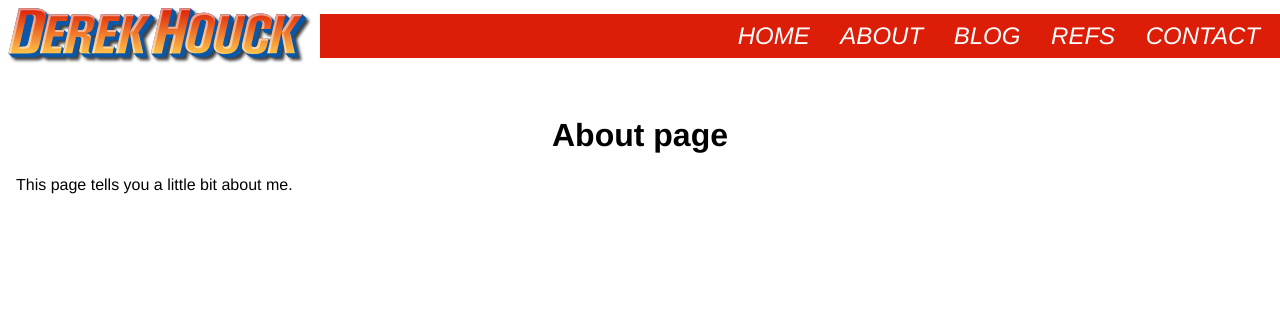
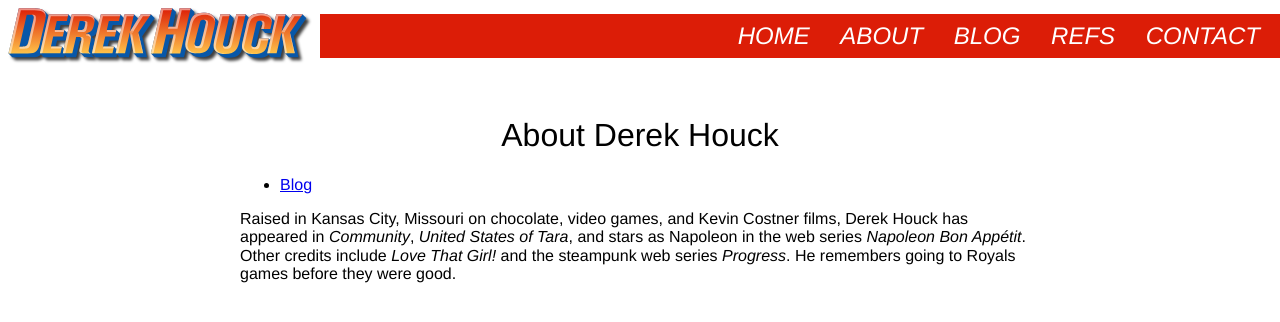
Before and after one commit to derekhouck/derekhouck.github.io, a Jekyll site: the page built from about.md, in a window 1280 px wide. Shown: the top 322 px of the page. Built offline with Jekyll 4.4.1, drawn with Linux system fonts in a browser that asks for light colours; some web fonts are replaced.

Commit message:
Fix fonts

```diff
--- a/_config.yml
+++ b/_config.yml
@@ -1,5 +1,5 @@
 title: derekhouck.github.io
-permalink: /:title
+permalink: /:year/:month/:day/:title
 
 collections:
   authors:
--- a/_sass/fonts.scss
+++ b/_sass/fonts.scss
@@ -1,5 +1,5 @@
 @font-face {
-    font-family: 'Berthold Akzidenz-Grotesk';
+    font-family: 'Akzidenz-Grotesk';
     src: local('Berthold Akzidenz-Grotesk Medium Condensed Italic'), local('AkzidenzGroteskBE-MdCnIt'),
         url('../assets/fonts/hinted-AkzidenzGroteskBE-MdCnIt.woff2') format('woff2'),
         url('../assets/fonts/hinted-AkzidenzGroteskBE-MdCnIt.woff') format('woff');
@@ -7,29 +7,47 @@
     font-style: italic;
 }
 
+@font-face {
+    font-family: 'Akzidenz-Grotesk';
+    src: local('Berthold Akzidenz-Grotesk Medium Condensed'), local('AkzidenzGroteskBE-MdCn'),
+        url('../assets/fonts/hinted-AkzidenzGroteskBE-MdCn.woff2') format('woff2'),
+        url('../assets/fonts/hinted-AkzidenzGroteskBE-MdCn.woff') format('woff');
+    font-weight: 500;
+    font-style: normal;
+}
+
 // @font-face {
-//     font-family: 'Berthold Akzidenz-Grotesk';
-//     src: local('Berthold Akzidenz-Grotesk Medium Condensed'), local('AkzidenzGroteskBE-MdCn'),
-//         url('../assets/fonts/hinted-AkzidenzGroteskBE-MdCn.woff2') format('woff2'),
-//         url('../assets/fonts/hinted-AkzidenzGroteskBE-MdCn.woff') format('woff');
+//     font-family: 'Akzidenz-Grotesk';
+//     src: local('Berthold Akzidenz-Grotesk Medium'), local('AkzidenzGroteskBE-Md'),
+//         url('../assets/fonts/hinted-AkzidenzGroteskBE-Md.woff2') format('woff2'),
+//         url('../assets/fonts/hinted-AkzidenzGroteskBE-Md.woff') format('woff');
 //     font-weight: 500;
 //     font-style: normal;
 // }
 
 @font-face {
-    font-family: 'Berthold Akzidenz-Grotesk';
-    src: local('Berthold Akzidenz-Grotesk Medium'), local('AkzidenzGroteskBE-Md'),
-        url('../assets/fonts/hinted-AkzidenzGroteskBE-Md.woff2') format('woff2'),
-        url('../assets/fonts/hinted-AkzidenzGroteskBE-Md.woff') format('woff');
-    font-weight: 500;
-    font-style: normal;
-}
-
-@font-face {
-    font-family: 'Berthold Akzidenz-Grotesk';
+    font-family: 'Akzidenz-Grotesk';
     src: local('Berthold Akzidenz-Grotesk Extra Bold Condensed Italic'), local('AkzidenzGroteskBE-XBdCnIt'),
         url('../assets/fonts/hinted-AkzidenzGroteskBE-XBdCnIt.woff2') format('woff2'),
         url('../assets/fonts/hinted-AkzidenzGroteskBE-XBdCnIt.woff') format('woff');
     font-weight: bold;
     font-style: italic;
 }
+
+@font-face {
+    font-family: 'Akzidenz-Grotesk';
+    src: url("../assets/fonts/Berthold\ Akzidenz\ Grotesk\ Regular.woff2") format("woff2"),
+        url("../assets/fonts/Berthold\ Akzidenz\ Grotesk\ Regular.woff") format("woff"),
+        url("../assets/fonts/Berthold\ Akzidenz\ Grotesk\ Regular.otf") format("opentype");
+    font-style:normal;
+    font-weight:400;
+}
+
+@font-face {
+    font-family: 'Akzidenz-Grotesk';
+    src:url("../assets/fonts/Berthold\ Akzidenz\ Grotesk\ Italic.woff2") format("woff2"),
+    url("../assets/fonts/Berthold\ Akzidenz\ Grotesk\ Italic.woff") format("woff"),
+    url("../assets/fonts/Berthold\ Akzidenz\ Grotesk\ Italic.otf") format("opentype");
+    font-style: italic;
+    font-weight:400;
+}
--- a/_sass/main.scss
+++ b/_sass/main.scss
@@ -1,5 +1,6 @@
 body {
-  font-family: 'Berthold Akzidenz-Grotesk', Helvetica, Arial, sans-serif;
+  font-family: 'Akzidenz-Grotesk', Helvetica, Arial, sans-serif;
+  font-weight: 400;
   -webkit-font-smoothing: antialiased;
 	-moz-osx-font-smoothing: grayscale;
 }
@@ -7,6 +8,10 @@
 body.navy {
   background: $navy;
   color: white;
+}
+
+h1, h2, h3, h4, h5, h6 {
+  font-weight: 500;
 }
 
 h1 {
@@ -18,6 +23,8 @@
 }
 
 .site-content {
+  margin: 0 auto;
+  max-width: 50em;
   padding: 6rem 1rem 1rem;
   section {
     box-sizing: border-box;
@@ -39,6 +46,7 @@
   display: grid;
   font-size: 1.5em;
   font-style: italic;
+  font-weight: 500;
   grid-template-areas:
     "logo"
     "nav";
@@ -114,6 +122,7 @@
 
 // Homepage
 .home.site-content {
+  max-width: 100vw;
   padding: 0;
 }
 
--- a/about.md
+++ b/about.md
@@ -1,6 +1,8 @@
 ---
 title: About
 ---
-# About page
+# About Derek Houck
 
-This page tells you a little bit about me.
+- [Blog](/blog.html)
+
+Raised in Kansas City, Missouri on chocolate, video games, and Kevin Costner films, Derek Houck has appeared in _Community_, _United States of Tara_, and stars as Napoleon in the web series _Napoleon Bon Appétit_. Other credits include _Love That Girl!_ and the steampunk web series _Progress_. He remembers going to Royals games before they were good.
```
Also changed, not shown: assets/fonts/Berthold Akzidenz Grotesk Italic.otf (added), assets/fonts/Berthold Akzidenz Grotesk Italic.ttf (added), assets/fonts/Berthold Akzidenz Grotesk Italic.woff (added), assets/fonts/Berthold Akzidenz Grotesk Italic.woff2 (added), assets/fonts/Berthold Akzidenz Grotesk Regular.otf (added), assets/fonts/Berthold Akzidenz Grotesk Regular.ttf (added), assets/fonts/Berthold Akzidenz Grotesk Regular.woff (added), assets/fonts/Berthold Akzidenz Grotesk Regular.woff2 (added).
